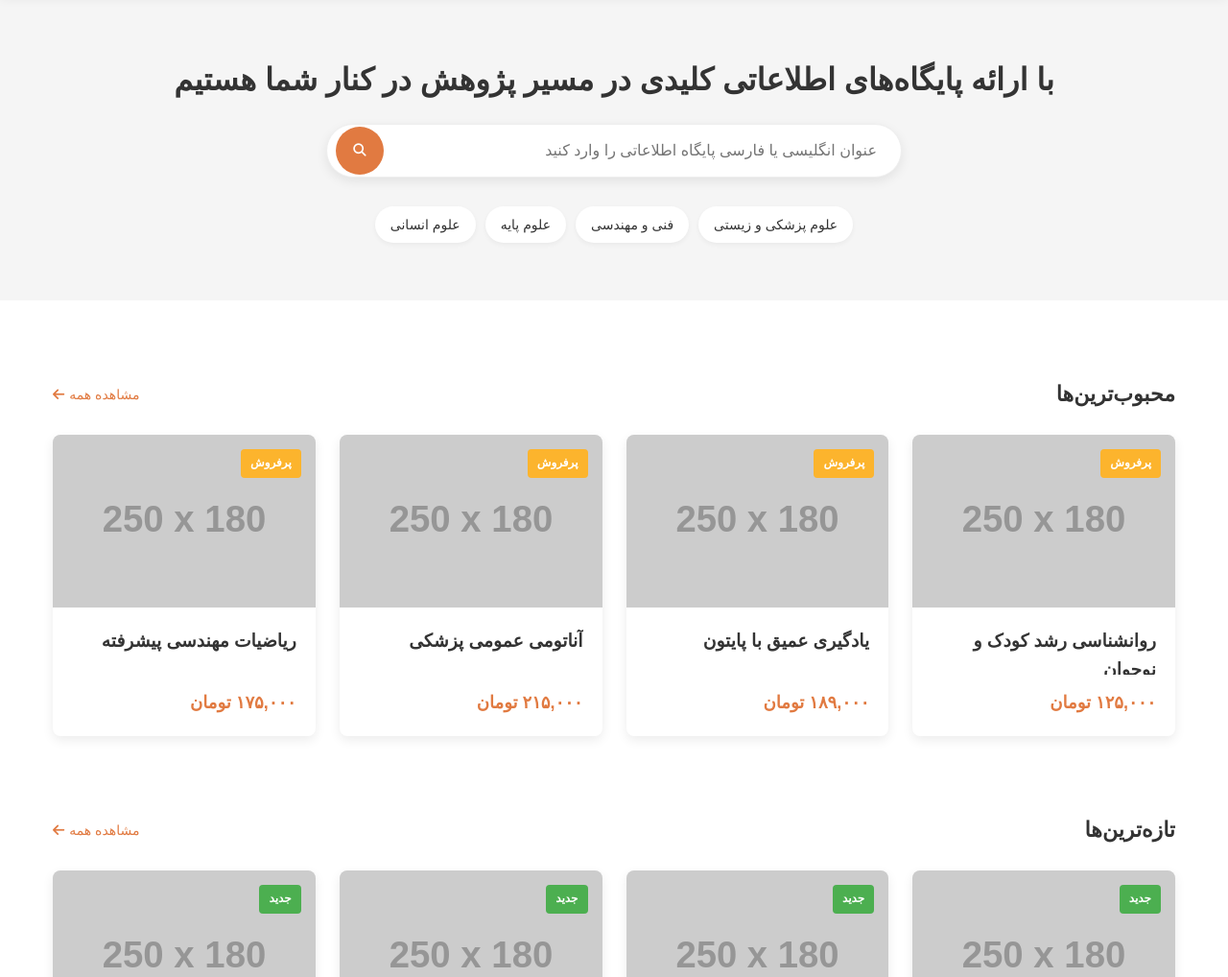
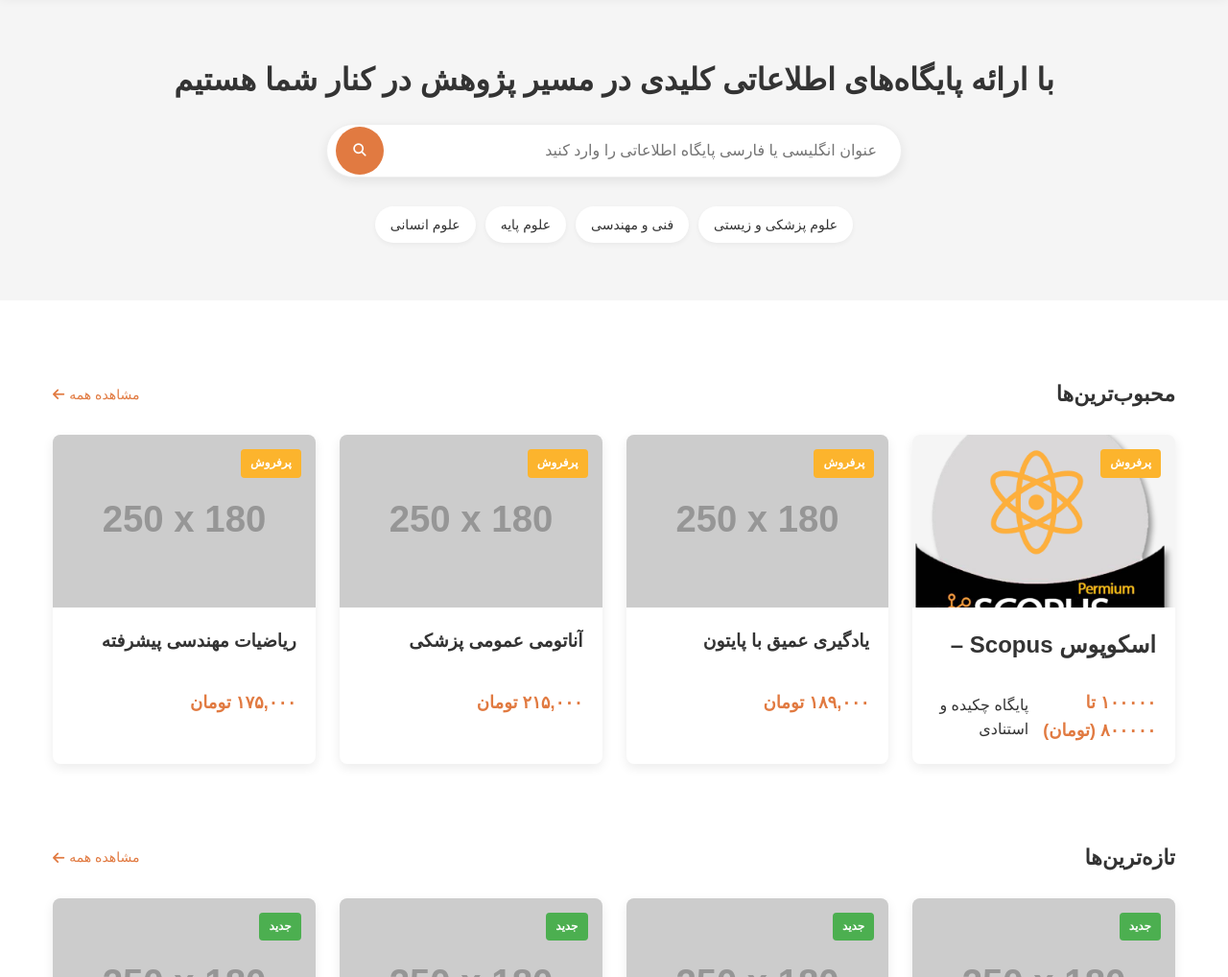
Before and after one commit to SciExplore-2025/YabeshProductPage, a plain HTML site: page index.html in a window 1280 px wide. Shown: the part 82-1100 px from the top of the page at 96% size. Drawn offline with Linux system fonts and the light colour scheme; placeholder pictures from the web are drawn by us; a small style sheet from the web is missing.

Commit message:
Update index.html

```diff
--- a/index.html
+++ b/index.html
@@ -929,12 +929,13 @@
                     <div class="product-tag">پرفروش</div>
                     <div class="product-img">
                         <!-- تصویر محصول - شما می‌توانید این تصویر را جایگزین کنید -->
-                        <img src="https://via.placeholder.com/250x180/f5f5f5/666666?text=Product+1" alt="روانشناسی رشد کودک و نوجوان">
+                        <img src="images/Scopus.png" alt="اسکوپوس Scopus – ">
                     </div>
                     <div class="product-info">
-                        <h3 class="product-title">روانشناسی رشد کودک و نوجوان</h3>
+                        <h2 class="product-title">اسکوپوس Scopus – </h2>
                         <div class="product-price">
-                            <span class="current-price">۱۲۵,۰۰۰ تومان</span>
+                            <span class="current-price">۱۰۰۰۰۰ تا ۸۰۰۰۰۰ (تومان)</span>
+                            <p>پایگاه چکیده و استنادی</p>
                         </div>
                     </div>
                 </div>
```
